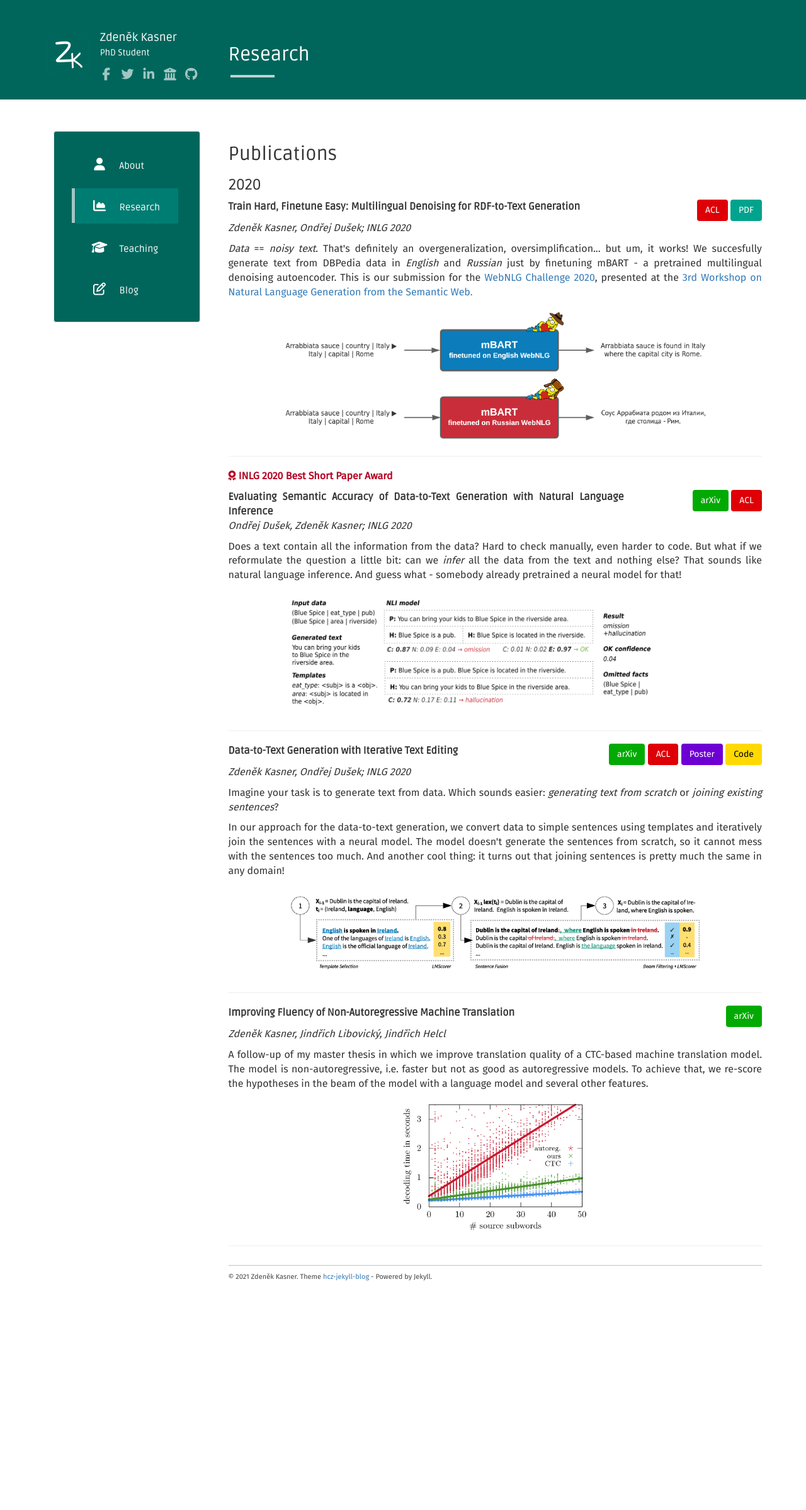
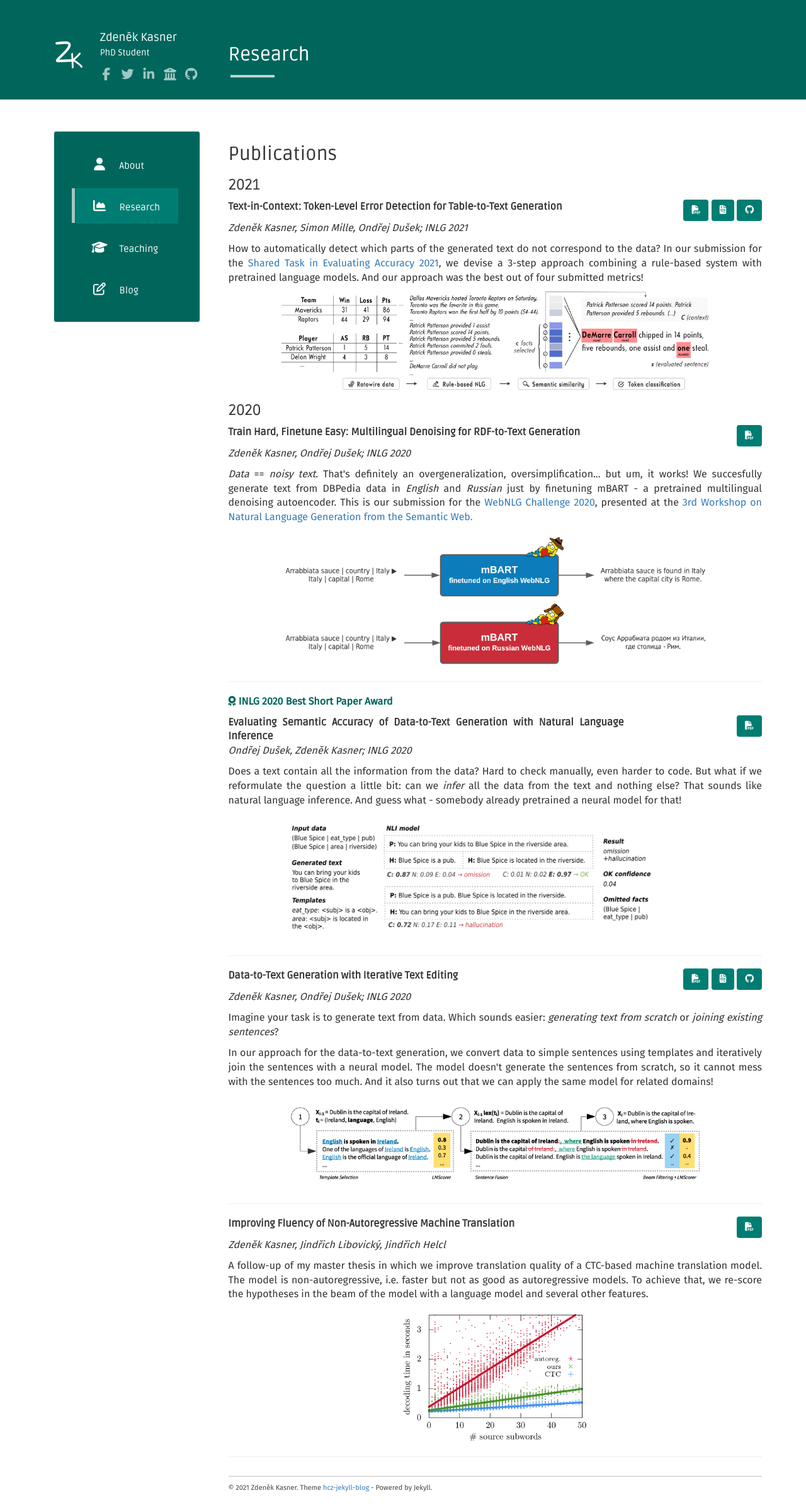
Before and after one commit to kasnerz/kasnerz.github.io, a Jekyll site: the page built from research.html, in a window 1280 px wide. Shown: the whole page at 63% size. Built offline with Jekyll 4.4.1, drawn with Linux system fonts in a browser that asks for light colours; nearby versions of some CDN libraries; before the commit the page ends 2063 px from its top, so only the background shows below that.

Commit message:
Bio and research updates

```diff
--- a/research.html
+++ b/research.html
@@ -4,6 +4,32 @@ title: Research
 ---
 
 <h2>Publications</h2>
+
+<h3>2021</h3>
+<div class="paper">
+
+    <div class="row">
+        <div class="col-md-8 paper-title">
+        <b>Text-in-Context: Token-Level Error Detection for Table-to-Text Generation
+        </b>
+        </div>
+        <div class="col-md-4 paper-buttons">
+            <a href="https://aclanthology.org/2021.inlg-1.25/" class="btn btn-acl" role="button"><i class="fa fa-file-pdf"></i></a>
+            <a href="/assets/papers/pdf/2021_text_in_context_poster.pdf" target="_blank" class="btn btn-poster" role="button"><i class="fa fa-file-invoice"></i></a>
+            <a href="https://github.com/kasnerz/accuracySharedTask_CUNI-UPF" target="_blank" class="btn btn-code" role="button"><i class="fa fa-github"></i></a>
+        </div>
+    </div>
+        <div class="paper-authors">
+        <i>Zdeněk Kasner, Simon Mille, Ondřej Dušek; INLG 2021</i>
+        </div>
+        <div class="paper-desc" style="margin-top: 10px">
+           How to automatically detect which parts of the generated text do not correspond to the data? In our submission for the <a href="https://github.com/ehudreiter/accuracySharedTask">Shared Task in Evaluating Accuracy 2021</a>, we devise a 3-step approach combining a rule-based system with pretrained language models. And our approach was the best out of four submitted metrics!</a>
+        </div>
+        <div class="paper-img">
+            <img src="/assets/papers/2021_text_in_context.png">
+        </div>
+    </div>
+
 
 <h3>2020</h3>
 
@@ -16,8 +42,7 @@ title: Research
     </b>
     </div>
     <div class="col-md-3  paper-buttons">
-        <a href="https://www.aclweb.org/anthology/2020.webnlg-1.20/" class="btn btn-acl" role="button">ACL</a>
-        <a href="https://webnlg-challenge.loria.fr/files/2020.webnlg-papers.20.pdf" class="btn btn-pdf" role="button">PDF</a>
+        <a href="https://www.aclweb.org/anthology/2020.webnlg-1.20/" class="btn btn-acl" role="button"><i class="fa fa-file-pdf"></i></a>
     </div>
 </div>
     <div class="paper-authors">
@@ -43,8 +68,7 @@ title: Research
     </b>
     </div>
     <div class="col-md-3 paper-buttons">
-    <a href="https://arxiv.org/abs/2011.10819" target="_blank"  class="btn btn-arxiv" role="button">arXiv</a>
-    <a href="https://www.aclweb.org/anthology/2020.inlg-1.19/" target="_blank" class="btn btn-acl" role="button">ACL</a>
+    <a href="https://www.aclweb.org/anthology/2020.inlg-1.19/" target="_blank" class="btn btn-acl" role="button"><i class="fa fa-file-pdf"></i></a>
     </div>
     </div>
     <div class="paper-authors">
@@ -67,10 +91,9 @@ title: Research
     <b>Data-to-Text Generation with Iterative Text Editing</b>
     </div>
     <div class="col-md-4  paper-buttons">
-        <a href="http://arxiv.org/abs/2011.01694" target="_blank" class="btn btn-arxiv" role="button">arXiv</a>
-        <a href="https://www.aclweb.org/anthology/2020.inlg-1.9/" target="_blank" class="btn btn-acl" role="button">ACL</a>
-        <a href="/assets/papers/pdf/2020_d2t_text_editing.pdf" target="_blank" class="btn btn-poster" role="button">Poster</a>
-        <a href="https://github.com/kasnerz/d2t_iterative_editing" target="_blank" class="btn btn-code" role="button">Code</a>
+        <a href="https://www.aclweb.org/anthology/2020.inlg-1.9/" target="_blank" class="btn btn-acl" role="button"><i class="fa fa-file-pdf"></i></a>
+        <a href="/assets/papers/pdf/2020_d2t_text_editing.pdf" target="_blank" class="btn btn-poster" role="button"><i class="fa fa-file-invoice"></i></a>
+        <a href="https://github.com/kasnerz/d2t_iterative_editing" target="_blank" class="btn btn-code" role="button"><i class="fa fa-github"></i></a>
     </div>
     </div>
     <div class="paper-authors">
@@ -80,7 +103,7 @@ title: Research
         <p>
         Imagine your task is to generate text from data. Which sounds easier: <i>generating text from scratch</i> or <i>joining existing sentences</i>?
         </p><p>
-        In our approach for the data-to-text generation, we convert data to simple sentences using templates and iteratively join the sentences with a neural model. The model doesn't generate the sentences from scratch, so it cannot mess with the sentences too much. And another cool thing: it turns out that joining sentences is pretty much the same in any domain!
+        In our approach for the data-to-text generation, we convert data to simple sentences using templates and iteratively join the sentences with a neural model. The model doesn't generate the sentences from scratch, so it cannot mess with the sentences too much. And it also turns out that we can apply the same model for related domains!
         </p>
     </div>
     <div class="paper-img">
@@ -96,7 +119,7 @@ title: Research
     <b>Improving Fluency of Non-Autoregressive Machine Translation</b>
     </div>
     <div class="col-md-3  paper-buttons">
-    <a href="https://arxiv.org/abs/2004.03227" target="_blank" class="btn btn-arxiv" role="button">arXiv</a>
+    <a href="https://arxiv.org/abs/2004.03227" target="_blank" class="btn btn-arxiv" role="button"><i class="fa fa-file-pdf"></i></a>
     </div>
     </div>
     <div class="paper-authors">
--- a/static/css/main.css
+++ b/static/css/main.css
@@ -247,27 +247,27 @@ body {
 
 .btn-arxiv {
     color :#ffffff;
-    background-color:#03aa03;
+    background-color: #007D72;
 }
 
 .btn-acl {
     color :#ffffff;
-    background-color: #df0007;
+    background-color: #007D72;
 }
 
 .btn-poster {
     color :#ffffff;
-    background-color: #6e00d4;
+    background-color: #007D72;
 }
 
 .btn-pdf {
     color :#ffffff;
-    background-color: #00a38d;
+    background-color: #007D72;
 }
 
 .btn-code {
-    color :#000000;
-    background-color: #ffd900;
+    color :#ffffff;
+    background-color: #007D72;
 }
 
 .paper {
@@ -290,7 +290,7 @@ body {
 
 .paper-extra {
     margin-bottom: 10px;
-    color: #b40724
+    color:#00665c
 }
 
 .paper-buttons {
```
Also changed, not shown: about.md (+1 -1 lines), teaching.html (+11 -0 lines), assets/papers/2021_text_in_context.png (added), 1 other file.
